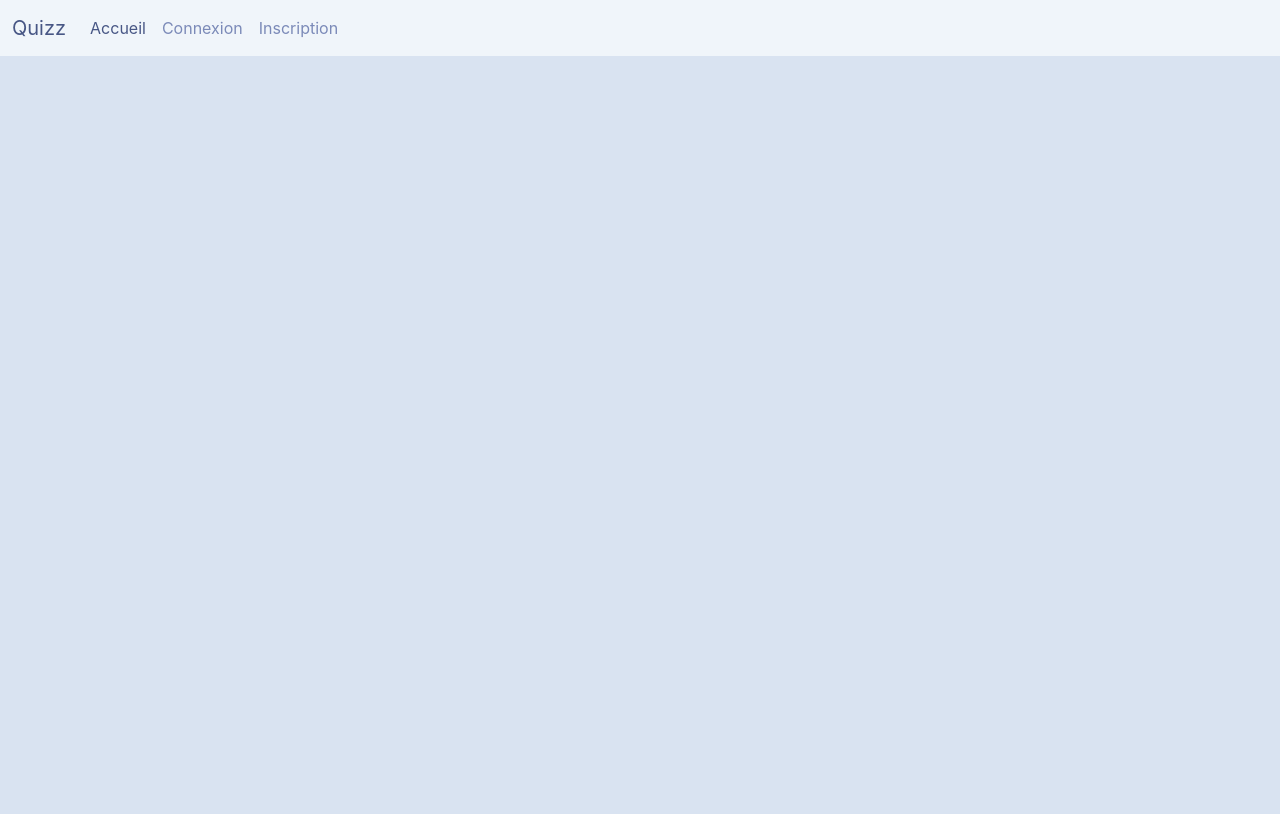
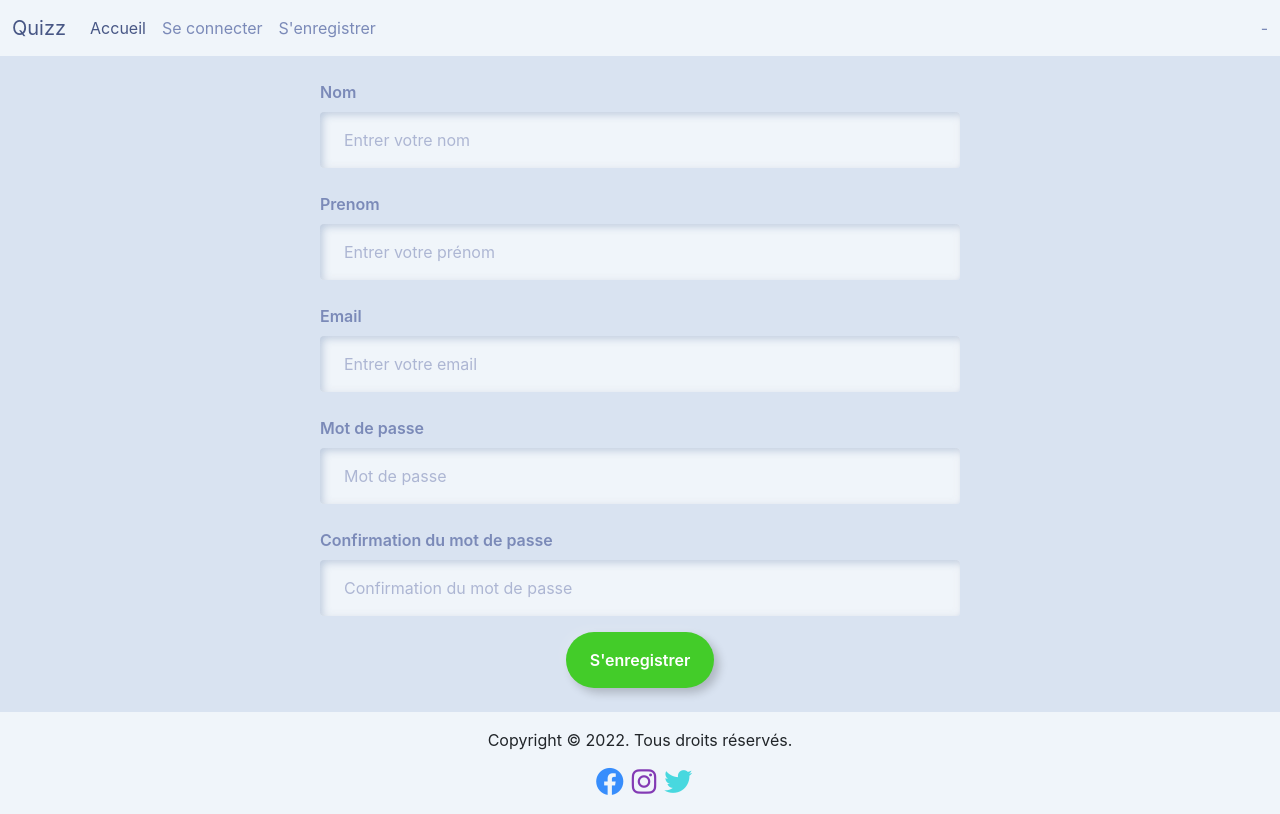
Before and after one commit to snowaice/quizz-app, a React (Create React App) app: page /registration in a window 1280 px wide. Built offline with nearby package versions, Linux system fonts and the light colour scheme.

Commit message:
register

```diff
--- a/public/index.html
+++ b/public/index.html
@@ -17,6 +17,31 @@
     -->
     <script src="%PUBLIC_URL%/bootstrap.bundle.min.js"></script>
     <link rel="manifest" href="%PUBLIC_URL%/manifest.json" />
+    <link rel="stylesheet" href="https://cdnjs.cloudflare.com/ajax/libs/font-awesome/6.1.1/css/all.min.css" integrity="sha512-KfkfwYDsLkIlwQp6LFnl8zNdLGxu9YAA1QvwINks4PhcElQSvqcyVLLD9aMhXd13uQjoXtEKNosOWaZqXgel0g==" crossorigin="anonymous" referrerpolicy="no-referrer" />
+    <!--
+      Notice the use of %PUBLIC_URL% in the tags above.
+      It will be replaced with the URL of the `public` folder during the build.
+      Only files inside the `public` folder can be referenced from the HTML.
+      Unlike "/favicon.ico" or "favicon.ico", "%PUBLIC_URL%/favicon.ico" will
+      work correctly both with client-side routing and a non-root public URL.
+      Learn how to configure a non-root public URL by running `npm run build`.
+    -->
+    <title>React App</title>
+  </head>
+  <body>
+    <noscript>You need to enable JavaScript to run this app.</noscript>
+    <div id="root"></div>
+    <!--
+      This HTML file is a template.
+      If you open it directly in the browser, you will see an empty page.
+      You can add webfonts, meta tags, or analytics to this file.
+      The build step will place the bundled scripts into the <body> tag.
+      To begin the development, run `npm start` or `yarn start`.
+      To create a production bundle, use `npm run build` or `yarn build`.
+    -->
+  </body>
+</html>
+
     <!--
       Notice the use of %PUBLIC_URL% in the tags above.
       It will be replaced with the URL of the `public` folder during the build.
--- a/src/App.jsx
+++ b/src/App.jsx
@@ -4,15 +4,25 @@ import React from 'react';
 import { Routes, Route } from "react-router-dom";
 import Accueil from './pages/accueil';
 import Header from './components/common/header';
+import Register from './pages/compte/register';
+import Appscc from './pages/compte/login';
+import { contextPrototype, UserContext } from './services/userContextService';
+import Footer from './components/common/footer';
 
 function App() {
   return (
-    <main  style={{minHeight : "88vh"}}>
-      <Header></Header>
-      <Routes>
-            <Route path='/' element={<Accueil/>}/>
-      </Routes>
-    </main>
+    <UserContext.Provider value={contextPrototype}>
+      <Header/>
+      <main  style={{minHeight : "82vh"}}>
+
+        <Routes>
+              <Route path='/' element={<Accueil/>}/>
+              <Route path='/registration' element={<Register/>}/>
+              <Route path='/login' element={<Appscc/>}/>
+        </Routes>
+      </main>
+      <Footer/>
+    </UserContext.Provider>
   );
 }
 
--- /dev/null
+++ b/src/components/common/footer.jsx
@@ -0,0 +1,20 @@
+import React, { useState } from 'react'
+import { Link } from 'react-router-dom'
+
+export default function Footer() {
+
+    return (
+        <footer className="bg-light text-center text-lg-start">
+
+            <div className="text-center p-3">
+            <p className="text-dark">Copyright © 2022. Tous droits réservés.</p>
+            <div className='d-flex justify-content-center'>
+                <Link to="/"><i className="fa-brands fa-facebook ms-2 fs-3 text-primary"></i></Link>
+                <Link to="/"><i className="fa-brands fa-instagram ms-2 fs-3" style={{ color: "#833ab4" }} ></i></Link>
+                <Link to="/"><i className="fa-brands fa-twitter ms-2 fs-3" style={{ color: "rgb(72 216 223)" }} ></i></Link>
+            </div>
+            </div>
+
+        </footer>
+    )
+}
--- a/src/components/common/header.jsx
+++ b/src/components/common/header.jsx
@@ -1,9 +1,10 @@
 import React,{ useContext} from 'react'
 import NavItem from './navItem'
-import { ToastContainer } from "react-toastify";
+import { ToastContainer, toast } from 'react-toastify';
+import { UserContext } from '../../services/userContextService';
 
 export default function Header() {
-
+    const { user } = useContext(UserContext)
   return (
     <nav className="navbar navbar-expand-lg navbar-light bg-light">
       <div className="container-fluid">
@@ -13,12 +14,26 @@ export default function Header() {
         <div className="collapse navbar-collapse" id="navbarColor03">
           <ul className="navbar-nav me-auto">
             <NavItem url="/" itemName="Accueil" isActive={true} />
-            <NavItem url="/login" itemName="Connexion" isActive={false} />
-            <NavItem url="/registration" itemName="Inscription" isActive={false} />
-          </ul>
+            {
+            (user?.id) ?
+                (
+                    <li className="nav-item dropdown">
+                        <a className="nav-link dropdown-toggle" data-bs-toggle="dropdown" href="#" role="button" aria-haspopup="true" aria-expanded="false">{user.username}</a>
+                        <div className="dropdown-menu">
+                            <a className="dropdown-item" href="/profil">Profil</a>
+                            <a className="dropdown-item" href="/admin">Admin</a>
+                            <a className="dropdown-item" href="/Logout">Se déconnecter</a>
+                        </div>
+                    </li>
+                ) :
+                (
+                  <><NavItem url="/login" itemName="Se connecter" isActive={false} /><NavItem url="/registration" itemName="S'enregistrer" isActive={false} /></>
+                )
+            }
+          </ul>-
         </div>
       </div>
-      <ToastContainer closeButton={false} position="bottom-right"/>
+      <ToastContainer />
     </nav>
   )
 }
--- /dev/null
+++ b/src/pages/compte/login.jsx
@@ -0,0 +1,8 @@
+import React from 'react';
+
+import { ToastContainer, toast } from 'react-toastify';
+import 'react-toastify/dist/ReactToastify.css';
+
+export default function Appscc() {
+
+}
--- /dev/null
+++ b/src/pages/compte/register.jsx
@@ -0,0 +1,91 @@
+import React, { useContext, useState } from 'react'
+import { handleForm } from '../../services/formService'
+import { toast } from "react-toastify";
+import { useNavigate } from 'react-router-dom'
+import { setLocalStorage,JWT_KEY,USER_KEY } from '../../services/localStorageService';
+import { UserContext } from '../../services/userContextService'
+import { PATH } from '../../services/communService';
+
+export default function Register() {
+    const { setUser } = useContext(UserContext)
+
+    const navigate = useNavigate()
+
+    const [form,setForm] = useState({
+        firstname:"",
+        lastname:"",
+        email:"",
+        password:"",
+        confirmPassword:""
+    })
+
+    const handleChange = (event)=>{
+        handleForm(event,form,setForm)
+    }
+
+    const handleSubmit = (event) => {
+        event.preventDefault()
+        checkChamps(form)
+
+        if(form.password != form.confirmPassword)
+        {
+            toast.error("Mot de passe différent");
+            return
+        }
+
+        fetch(PATH+"/api/user", {
+            method: 'POST',
+            headers: {
+                'content-type': 'application/json'
+            },
+            body: JSON.stringify({
+                firstName: form.firstname,
+                lastName: form.lastname,
+                email: form.email,
+                password: form.password,
+                confirmpassword: form.confirmPassword
+            })
+        }).then(response => response.json())
+            .then((data) => {
+                console.log(data)
+                if(data.error){
+                    toast.error(data.status+" "+data.error);
+                } else {
+                    //setLocalStorage(JWT_KEY, data.jwt)
+                    setLocalStorage(USER_KEY, data.firstName)
+                    setUser(data)
+                    navigate('/')
+                    toast.success("Compte enregistrer avec succès");
+                }
+            })
+    }
+    return (
+        <div className='d-flex justify-content-center'>
+            <form onSubmit={handleSubmit} className='d-flex flex-column w-50'>
+            <div className="form-group">
+                    <label htmlFor='lastname' className="form-label mt-4">Nom</label>
+                    <input onChange={handleChange} name="lastname" type="text" className="form-control" id="lastname" aria-describedby="lastnameHelp" placeholder="Entrer votre nom" />
+                </div>
+                <div className="form-group">
+                    <label htmlFor='firstname' className="form-label mt-4">Prenom</label>
+                    <input onChange={handleChange} name="firstname" type="text" className="form-control" id="firstname" aria-describedby="pseudoHelp" placeholder="Entrer votre prénom" />
+                </div>
+                <div className="form-group">
+                    <label htmlFor='email' className="form-label mt-4">Email</label>
+                    <input onChange={handleChange} name="email" type="email" className="form-control" id="email" aria-describedby="emailHelp" placeholder="Entrer votre email" />
+                </div>
+                <div className="form-group">
+                    <label htmlFor="password" className="form-label mt-4">Mot de passe</label>
+                    <input onChange={handleChange} name="password" type="password" className="form-control" id="password" placeholder="Mot de passe" />
+                </div>
+                <div className="form-group">
+                    <label htmlFor="confirmPassword" className="form-label mt-4">Confirmation du mot de passe</label>
+                    <input onChange={handleChange} name="confirmPassword" type="password" className="form-control" id="confirmPassword" placeholder="Confirmation du mot de passe" />
+                </div>
+                <button className='btn btn-outline-success align-self-center mt-3' type='submit'>S'enregistrer</button>
+            </form>
+
+        </div>
+
+    )
+}
--- /dev/null
+++ b/src/services/communService.js
@@ -0,0 +1 @@
+export const PATH = 'http://localhost:8080'
--- /dev/null
+++ b/src/services/formService.js
@@ -0,0 +1,11 @@
+export function handleForm(event, observable, majFonction){
+
+    const key = event.target.name
+    const value = event.target.value
+    majFonction({ ...observable, [key]: value })
+
+}
+export function checkChamps(form){
+    console.log(form)
+
+}
--- /dev/null
+++ b/src/services/localStorageService.js
@@ -0,0 +1,19 @@
+export const USER_KEY = 'user'
+export const JWT_KEY = 'jwt'
+
+/**
+ *
+ * @param {string} key
+ * @param {*} value
+ */
+export function setLocalStorage(key, value) {
+
+    const stringValue = JSON.stringify(value)
+    localStorage.setItem(key, stringValue)
+}
+
+export function getLocalStorage(key) {
+    const stringValue = localStorage.getItem(key)
+
+    return JSON.parse(stringValue)
+}
--- /dev/null
+++ b/src/services/userContextService.js
@@ -0,0 +1,8 @@
+import React from "react";
+
+export const contextPrototype = {
+    user: {},
+    setUser: () => { }
+}
+
+export const UserContext = React.createContext(contextPrototype);
```
Also changed, not shown: src/pages/accueil.jsx (line endings or trailing spaces), 1 other file (tests, documents, lock files or other folders).
